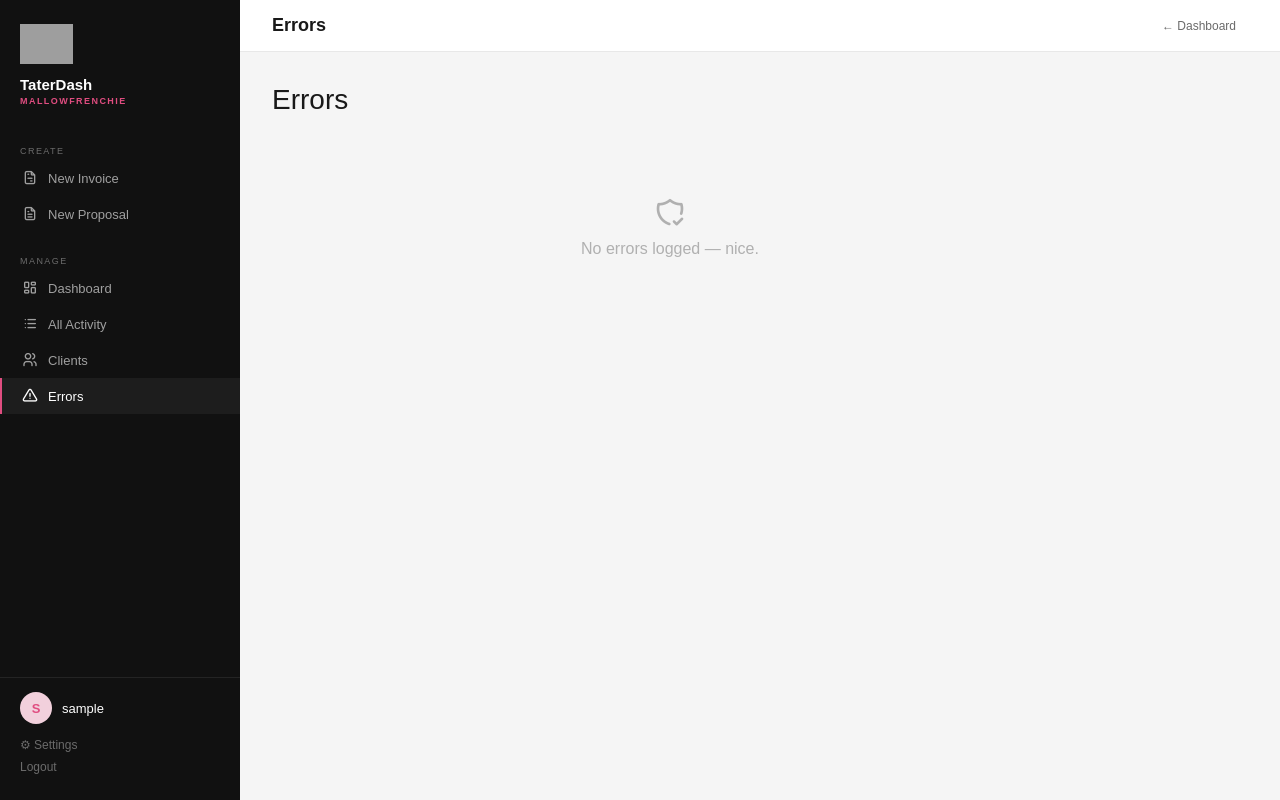
After one commit to miuxcreative/TaterDash, a PHP site: page /admin/errors.php in a window 1280 px wide. The commit adds this page. Run offline with PHP 8.4, Linux system fonts and the light colour scheme; the visitor is signed in with stand-in values (Sample User, id 1); data that the repository does not hold is empty; some web fonts are replaced; grey boxes are pictures that could not be loaded.

Commit message:
feat: error logging — td_error_log table + Errors page
- migrate-error-log.sql: new td_error_log table (context, message,
  request_data JSON snapshot, is_resolved, created_at)
- log_php_error() helper in config.example.php — never throws itself,
  so a logging failure can't mask the original error response
- Wired into every catch block across the backend: save-invoice,
  update-invoice, save-proposal, update-proposal, sign-proposal,
  delete-proposal, create-invoice-from-proposal, save-client
- update-status.php previously had no try/catch at all (a thrown
  PDOException would have produced a blank 500 with nothing logged) —
  wrapped it and added logging
- admin/errors.php: new page listing logged errors newest-first, with
  the failed request's data shown inline, mark-resolved / mark-all-resolved
- mark-error-resolved.php: backing endpoint
- "Errors" nav link (with unresolved-count badge on the dashboard) added
  across all admin pages

Co-Authored-By: Claude Sonnet 4.6 <noreply@anthropic.com>

```diff
--- a/admin/all-activity.php
+++ b/admin/all-activity.php
@@ -166,6 +166,7 @@ body { font-family: 'Satoshi', sans-serif; background: #f5f5f5; color: #191919;
     <a class="nav-item" href="/taterdash-app/admin/"><i class="ti ti-layout-dashboard"></i> Dashboard</a>
     <a class="nav-item active" href="/taterdash-app/admin/all-activity.php"><i class="ti ti-list"></i> All Activity</a>
     <a class="nav-item" href="/taterdash-app/admin/clients.php"><i class="ti ti-users"></i> Clients</a>
+    <a class="nav-item" href="/taterdash-app/admin/errors.php"><i class="ti ti-alert-triangle"></i> Errors</a>
     <div class="nav-spacer"></div>
     <hr class="nav-divider">
     <div class="nav-profile">
--- a/admin/edit-invoice.php
+++ b/admin/edit-invoice.php
@@ -321,6 +321,7 @@ function he($s) { return htmlspecialchars($s ?? '', ENT_QUOTES); }
     <a class="nav-item active" href="#"><i class="ti ti-file-pencil"></i> Edit Invoice</a>
     <a class="nav-item" href="/taterdash-app/admin/all-activity.php"><i class="ti ti-list"></i> All Activity</a>
     <a class="nav-item" href="/taterdash-app/admin/clients.php"><i class="ti ti-users"></i> Clients</a>
+    <a class="nav-item" href="/taterdash-app/admin/errors.php"><i class="ti ti-alert-triangle"></i> Errors</a>
     <div class="nav-spacer"></div>
     <hr class="nav-divider">
     <div class="nav-profile">
--- a/admin/edit-proposal.php
+++ b/admin/edit-proposal.php
@@ -183,6 +183,7 @@ function he($s) { return htmlspecialchars($s ?? '', ENT_QUOTES); }
     <a class="nav-item active" href="#"><i class="ti ti-file-pencil"></i> Edit Proposal</a>
     <a class="nav-item" href="/taterdash-app/admin/all-activity.php"><i class="ti ti-list"></i> All Activity</a>
     <a class="nav-item" href="/taterdash-app/admin/clients.php"><i class="ti ti-users"></i> Clients</a>
+    <a class="nav-item" href="/taterdash-app/admin/errors.php"><i class="ti ti-alert-triangle"></i> Errors</a>
     <div class="nav-spacer"></div>
     <hr class="nav-divider">
     <div class="nav-profile">
--- /dev/null
+++ b/admin/errors.php
@@ -0,0 +1,185 @@
+<?php
+session_start();
+if (empty($_SESSION['td_user'])) {
+    header('Location: /taterdash-app/taterdash/login.php');
+    exit;
+}
+require_once __DIR__ . '/../taterdash/config.php';
+$pdo  = db_connect();
+$user = $_SESSION['td_user'];
+
+$errors = $pdo->query("SELECT * FROM td_error_log ORDER BY created_at DESC LIMIT 200")->fetchAll();
+$unresolved_count = (int) $pdo->query("SELECT COUNT(*) FROM td_error_log WHERE is_resolved = 0")->fetchColumn();
+?><!DOCTYPE html>
+<html lang="en">
+<head>
+<meta charset="UTF-8">
+<meta name="viewport" content="width=device-width,initial-scale=1.0">
+<title>Errors — TaterDash</title>
+<link rel="preconnect" href="https://api.fontshare.com">
+<link href="https://api.fontshare.com/v2/css?f[]=satoshi@300,400,500,600,700&display=swap" rel="stylesheet">
+<link rel="stylesheet" href="https://cdn.jsdelivr.net/npm/@tabler/icons-webfont@latest/tabler-icons.min.css">
+<style>
+*, *::before, *::after { box-sizing: border-box; margin: 0; padding: 0; }
+body { font-family: 'Satoshi', sans-serif; background: #f5f5f5; color: #191919; -webkit-font-smoothing: antialiased; }
+
+.sidebar { position: fixed; top: 0; left: 0; bottom: 0; width: 240px; background: #111111; display: flex; flex-direction: column; overflow-y: auto; z-index: 300; }
+.nav-brand { padding: 24px 20px 16px; flex-shrink: 0; }
+.nav-brand-logo { height: 40px; width: auto; display: block; margin-bottom: 12px; }
+.nav-brand-name { font-size: 15px; font-weight: 700; color: #ffffff; }
+.nav-brand-sub  { font-size: 9px; font-weight: 700; letter-spacing: 0.16em; text-transform: uppercase; color: #e04d80; margin-top: 3px; }
+.nav-label { font-size: 9px; font-weight: 500; letter-spacing: 0.16em; text-transform: uppercase; color: #6b6b6b; padding: 0 20px; margin-top: 24px; display: block; margin-bottom: 4px; }
+.nav-item { display: flex; align-items: center; gap: 10px; padding: 10px 20px; font-size: 13px; font-weight: 400; color: rgba(255,255,255,0.6); text-decoration: none; border-left: 2px solid transparent; transition: background .12s, color .12s; }
+.nav-item:hover  { background: rgba(255,255,255,0.08); color: rgba(255,255,255,0.9); }
+.nav-item.active { color: #ffffff; border-left-color: #e04d80; background: rgba(255,255,255,0.05); }
+.nav-item i { font-size: 16px; }
+.nav-item-badge { margin-left: auto; background: #e04d80; color: #fff; font-size: 10px; font-weight: 700; padding: 1px 7px; border-radius: 999px; }
+.nav-spacer  { flex: 1; }
+.nav-divider { border: none; border-top: 1px solid rgba(255,255,255,0.08); margin: 12px 0 0; }
+.nav-profile { padding: 14px 20px 22px; }
+.nav-profile-row { display: flex; align-items: center; gap: 10px; margin-bottom: 10px; }
+.nav-avatar { width: 32px; height: 32px; border-radius: 50%; background: #f2d0dc; color: #e04d80; font-size: 13px; font-weight: 700; display: flex; align-items: center; justify-content: center; text-transform: uppercase; flex-shrink: 0; }
+.nav-uname  { font-size: 13px; font-weight: 500; color: #ffffff; }
+.nav-profile-link { display: block; font-size: 12px; color: #6b6b6b; text-decoration: none; padding: 4px 0; transition: color .12s; }
+.nav-profile-link:hover { color: rgba(255,255,255,0.6); }
+
+.topbar { position: fixed; top: 0; left: 240px; right: 0; height: 52px; background: #ffffff; border-bottom: 1px solid #e8e8e8; display: flex; align-items: center; justify-content: space-between; padding: 0 32px; z-index: 200; }
+.topbar-title { font-size: 18px; font-weight: 700; color: #191919; }
+.topbar-actions { display: flex; align-items: center; gap: 10px; }
+.tb-ghost { font-size: 12px; font-weight: 500; color: #6b6b6b; text-decoration: none; padding: 7px 12px; border-radius: 999px; transition: background .12s; background: none; border: none; cursor: pointer; font-family: inherit; }
+.tb-ghost:hover { background: #f5f5f5; }
+
+.main { margin-left: 240px; padding: 52px 0 0; }
+.main-inner { padding: 32px; max-width: 860px; }
+.page-header { display: flex; align-items: center; justify-content: space-between; margin-bottom: 20px; }
+.page-title { font-size: 28px; font-weight: 300; color: #191919; }
+
+.err-list { display: flex; flex-direction: column; gap: 10px; }
+.err-card { background: #ffffff; border: 1px solid #e8e8e8; border-radius: 12px; padding: 16px 18px; }
+.err-card.resolved { opacity: .55; }
+.err-top { display: flex; align-items: flex-start; justify-content: space-between; gap: 12px; margin-bottom: 8px; }
+.err-context { font-size: 10px; font-weight: 700; letter-spacing: 0.1em; text-transform: uppercase; background: #f5e5e5; color: #b0b0b0; padding: 2px 9px; border-radius: 999px; display: inline-block; margin-bottom: 6px; }
+.err-context.unresolved { background: #fdf0f4; color: #e04d80; }
+.err-message { font-size: 13.5px; color: #191919; font-weight: 600; line-height: 1.4; }
+.err-time { font-size: 11.5px; color: #b0b0b0; white-space: nowrap; flex-shrink: 0; }
+.err-data { font-size: 11.5px; color: #6b6b6b; font-family: 'Menlo', monospace; background: #f9f9f9; border-radius: 6px; padding: 8px 10px; margin-top: 8px; white-space: pre-wrap; word-break: break-word; max-height: 100px; overflow-y: auto; }
+.err-resolve-btn { font-family: inherit; font-size: 11.5px; font-weight: 700; color: #6b6b6b; background: #f5f5f5; border: none; padding: 6px 14px; border-radius: 999px; cursor: pointer; margin-top: 10px; }
+.err-resolve-btn:hover { background: #eee; }
+
+.empty-state { text-align: center; padding: 60px 20px; color: #b0b0b0; }
+.empty-state i { font-size: 32px; margin-bottom: 12px; display: block; }
+.toast { position: fixed; bottom: 28px; left: 50%; transform: translateX(-50%) translateY(20px); background: #111111; color: #ffffff; padding: 12px 22px; border-radius: 999px; font-size: 14px; font-weight: 600; opacity: 0; pointer-events: none; transition: opacity .25s, transform .25s; z-index: 600; white-space: nowrap; }
+.toast.show { opacity: 1; transform: translateX(-50%) translateY(0); }
+</style>
+</head>
+<body>
+
+<nav class="sidebar">
+    <div class="nav-brand">
+        <img class="nav-brand-logo" src="https://miuxcreative.github.io/mallowfrenchie/images/MallowFrenchieLogoImage.png" alt="" onerror="this.style.display='none'">
+        <div class="nav-brand-name">TaterDash</div>
+        <div class="nav-brand-sub">MallowFrenchie</div>
+    </div>
+    <span class="nav-label">Create</span>
+    <a class="nav-item" href="/taterdash-app/taterdash/new-invoice.html"><i class="ti ti-file-invoice"></i> New Invoice</a>
+    <a class="nav-item" href="/taterdash-app/admin/new-proposal.php"><i class="ti ti-file-text"></i> New Proposal</a>
+    <span class="nav-label">Manage</span>
+    <a class="nav-item" href="/taterdash-app/admin/"><i class="ti ti-layout-dashboard"></i> Dashboard</a>
+    <a class="nav-item" href="/taterdash-app/admin/all-activity.php"><i class="ti ti-list"></i> All Activity</a>
+    <a class="nav-item" href="/taterdash-app/admin/clients.php"><i class="ti ti-users"></i> Clients</a>
+    <a class="nav-item active" href="/taterdash-app/admin/errors.php">
+        <i class="ti ti-alert-triangle"></i> Errors
+        <?php if ($unresolved_count > 0): ?><span class="nav-item-badge"><?= $unresolved_count ?></span><?php endif; ?>
+    </a>
+    <div class="nav-spacer"></div>
+    <hr class="nav-divider">
+    <div class="nav-profile">
+        <div class="nav-profile-row">
+            <div class="nav-avatar"><?= htmlspecialchars(mb_strtoupper(mb_substr($user,0,1))) ?></div>
+            <div class="nav-uname"><?= htmlspecialchars($user) ?></div>
+        </div>
+        <a class="nav-profile-link" href="/taterdash-app/admin/settings.php">⚙ Settings</a>
+        <a class="nav-profile-link" href="/taterdash-app/taterdash/logout.php">Logout</a>
+    </div>
+</nav>
+
+<div class="topbar">
+    <div class="topbar-title">Errors</div>
+    <div class="topbar-actions">
+        <?php if ($unresolved_count > 0): ?>
+        <button class="tb-ghost" onclick="resolveAll()">Mark all resolved</button>
+        <?php endif; ?>
+        <a class="tb-ghost" href="/taterdash-app/admin/">← Dashboard</a>
+    </div>
+</div>
+
+<div class="main">
+<div class="main-inner">
+    <div class="page-header">
+        <h1 class="page-title">Errors</h1>
+    </div>
+
+    <?php if (empty($errors)): ?>
+    <div class="empty-state">
+        <i class="ti ti-shield-check"></i>
+        No errors logged — nice.
+    </div>
+    <?php else: ?>
+    <div class="err-list">
+        <?php foreach ($errors as $e): ?>
+        <div class="err-card <?= $e['is_resolved'] ? 'resolved' : '' ?>" id="err-<?= $e['id'] ?>">
+            <div class="err-top">
+                <div>
+                    <span class="err-context <?= $e['is_resolved'] ? '' : 'unresolved' ?>"><?= htmlspecialchars($e['context']) ?></span>
+                    <div class="err-message"><?= htmlspecialchars($e['message']) ?></div>
+                </div>
+                <div class="err-time"><?= date('M j, Y g:i A', strtotime($e['created_at'])) ?></div>
+            </div>
+            <?php if ($e['request_data'] && $e['request_data'] !== 'null' && $e['request_data'] !== '[]'): ?>
+            <div class="err-data"><?= htmlspecialchars($e['request_data']) ?></div>
+            <?php endif; ?>
+            <?php if (!$e['is_resolved']): ?>
+            <button class="err-resolve-btn" onclick="resolveOne(<?= $e['id'] ?>)">Mark resolved</button>
+            <?php endif; ?>
+        </div>
+        <?php endforeach; ?>
+    </div>
+    <?php endif; ?>
+</div>
+</div>
+
+<div class="toast" id="toast"></div>
+
+<script>
+async function resolveOne(id) {
+    try {
+        const d = await fetch('/taterdash-app/taterdash/mark-error-resolved.php', {
+            method: 'POST', headers: {'Content-Type':'application/json'}, body: JSON.stringify({ id })
+        }).then(r => r.json());
+        if (d.success) {
+            document.getElementById('err-' + id).classList.add('resolved');
+            document.querySelector('#err-' + id + ' .err-context').classList.remove('unresolved');
+            document.querySelector('#err-' + id + ' .err-resolve-btn')?.remove();
+            showToast('Marked resolved.');
+        }
+    } catch (e) { showToast('Network error.'); }
+}
+
+async function resolveAll() {
+    try {
+        const d = await fetch('/taterdash-app/taterdash/mark-error-resolved.php', {
+            method: 'POST', headers: {'Content-Type':'application/json'}, body: JSON.stringify({ all: true })
+        }).then(r => r.json());
+        if (d.success) { showToast('All marked resolved.'); setTimeout(() => location.reload(), 700); }
+    } catch (e) { showToast('Network error.'); }
+}
+
+let _tt;
+function showToast(msg) {
+    const el = document.getElementById('toast');
+    el.textContent = msg; el.classList.add('show');
+    clearTimeout(_tt); _tt = setTimeout(() => el.classList.remove('show'), 2600);
+}
+</script>
+</body>
+</html>
--- a/admin/new-proposal.php
+++ b/admin/new-proposal.php
@@ -228,6 +228,7 @@ $industries = $pdo->query("SELECT DISTINCT industry FROM td_partners WHERE is_ac
     <a class="nav-item" href="/taterdash-app/admin/"><i class="ti ti-layout-dashboard"></i> Dashboard</a>
     <a class="nav-item" href="/taterdash-app/admin/all-activity.php"><i class="ti ti-list"></i> All Activity</a>
     <a class="nav-item" href="/taterdash-app/admin/clients.php"><i class="ti ti-users"></i> Clients</a>
+    <a class="nav-item" href="/taterdash-app/admin/errors.php"><i class="ti ti-alert-triangle"></i> Errors</a>
     <div class="nav-spacer"></div>
     <hr class="nav-divider">
     <div class="nav-profile">
--- a/admin/settings.php
+++ b/admin/settings.php
@@ -78,6 +78,7 @@ body { font-family: 'Satoshi', sans-serif; background: #f5f5f5; color: #191919;
     <a class="nav-item" href="/taterdash-app/admin/"><i class="ti ti-layout-dashboard"></i> Dashboard</a>
     <a class="nav-item" href="/taterdash-app/admin/all-activity.php"><i class="ti ti-list"></i> All Activity</a>
     <a class="nav-item" href="/taterdash-app/admin/clients.php"><i class="ti ti-users"></i> Clients</a>
+    <a class="nav-item" href="/taterdash-app/admin/errors.php"><i class="ti ti-alert-triangle"></i> Errors</a>
     <div class="nav-spacer"></div>
     <hr class="nav-divider">
     <div class="nav-profile">
--- a/taterdash/create-invoice-from-proposal.php
+++ b/taterdash/create-invoice-from-proposal.php
@@ -63,5 +63,6 @@ try {
     ]);
 
 } catch (Exception $e) {
+    log_php_error($pdo, 'create-invoice-from-proposal', $e, $data);
     echo json_encode(['success' => false, 'error' => $e->getMessage()]);
 }
--- a/taterdash/delete-proposal.php
+++ b/taterdash/delete-proposal.php
@@ -18,5 +18,6 @@ try {
     $pdo->prepare("DELETE FROM td_proposals WHERE id = ?")->execute([$id]);
     echo json_encode(['success'=>true]);
 } catch (Exception $e) {
+    log_php_error($pdo, 'delete-proposal', $e, $data);
     echo json_encode(['success'=>false,'error'=>$e->getMessage()]);
 }
--- a/taterdash/new-invoice.html
+++ b/taterdash/new-invoice.html
@@ -426,6 +426,9 @@
     <a class="nav-item" href="/taterdash-app/admin/clients.php">
       <i class="ti ti-users"></i> Clients
     </a>
+    <a class="nav-item" href="/taterdash-app/admin/errors.php">
+      <i class="ti ti-alert-triangle"></i> Errors
+    </a>
     <div class="nav-spacer"></div>
     <hr class="nav-divider">
     <div class="nav-profile">
--- a/taterdash/save-client.php
+++ b/taterdash/save-client.php
@@ -54,5 +54,6 @@ try {
     }
     echo json_encode(['success' => true, 'id' => $id]);
 } catch (Exception $e) {
+    log_php_error($pdo, 'save-client', $e, $data);
     echo json_encode(['success' => false, 'error' => $e->getMessage()]);
 }
--- a/taterdash/save-invoice.php
+++ b/taterdash/save-invoice.php
@@ -119,6 +119,7 @@ try {
 
 } catch (Exception $e) {
     $pdo->rollBack();
+    log_php_error($pdo, 'save-invoice', $e, $data);
     http_response_code(500);
     echo json_encode(['error' => 'Failed to save invoice: ' . $e->getMessage()]);
 }
--- a/taterdash/save-proposal.php
+++ b/taterdash/save-proposal.php
@@ -78,5 +78,6 @@ try {
         'url'          => SITE_URL . '/proposal/?id=' . $proposal_id,
     ]);
 } catch (Exception $e) {
+    log_php_error($pdo, 'save-proposal', $e, $data);
     echo json_encode(['success' => false, 'error' => $e->getMessage()]);
 }
--- a/taterdash/sign-proposal.php
+++ b/taterdash/sign-proposal.php
@@ -58,5 +58,6 @@ try {
         'signer'     => $signer_name,
     ]);
 } catch (Exception $e) {
+    log_php_error($pdo, 'sign-proposal', $e, $data);
     echo json_encode(['success' => false, 'error' => $e->getMessage()]);
 }
--- a/taterdash/update-invoice.php
+++ b/taterdash/update-invoice.php
@@ -85,5 +85,6 @@ try {
 
 } catch (Exception $e) {
     if ($pdo->inTransaction()) $pdo->rollBack();
+    log_php_error($pdo, 'update-invoice', $e, $data);
     echo json_encode(['success' => false, 'error' => $e->getMessage()]);
 }
--- a/taterdash/update-proposal.php
+++ b/taterdash/update-proposal.php
@@ -73,5 +73,6 @@ try {
         'url'     => SITE_URL . '/proposal/?id=' . $proposal_id,
     ]);
 } catch (Exception $e) {
+    log_php_error($pdo, 'update-proposal', $e, $data);
     echo json_encode(['success' => false, 'error' => $e->getMessage()]);
 }
--- a/taterdash/update-status.php
+++ b/taterdash/update-status.php
@@ -28,6 +28,7 @@ if (!$id || !in_array($status, $allowed)) {
 
 $pdo = db_connect();
 
+try {
     if ($type === 'proposal') {
         $stmt = $pdo->prepare("SELECT proposal_num, client_name FROM td_proposals WHERE id = ?");
         $stmt->execute([$id]);
@@ -61,3 +62,8 @@ if ($type === 'proposal') {
             echo json_encode(['success' => true, 'invoice_id' => $id, 'status' => $status]);
         }
     }
+} catch (Exception $e) {
+    log_php_error($pdo, 'update-status', $e, $data);
+    http_response_code(500);
+    echo json_encode(['success' => false, 'error' => $e->getMessage()]);
+}
```
Also changed, not shown: admin/index.php (+10 -0 lines), taterdash/config.example.php (+11 -0 lines), taterdash/mark-error-resolved.php (added, +20 -0 lines), taterdash/migrate-error-log.sql (added, +16 -0 lines). Lines whose indentation alone changed are shown as unchanged.
